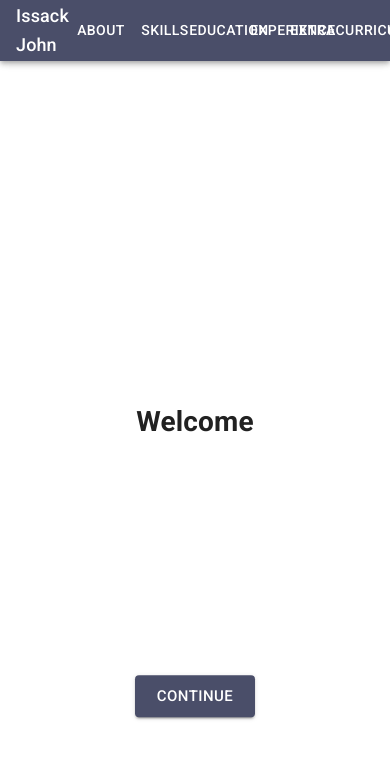
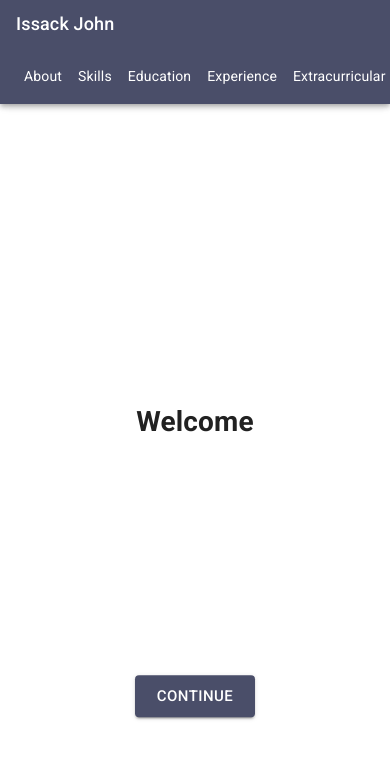
Before and after one commit to issackj1/react-site, a React (Create React App) app: page / in a window 390 px wide. Shown: the top 758 px of the page. Built offline with nearby package versions, Linux system fonts and the light colour scheme.

Commit message:
made main navbar responsive

```diff
--- a/src/components/NavBar.tsx
+++ b/src/components/NavBar.tsx
@@ -15,6 +15,17 @@ const useStyles = makeStyles((theme) => ({
 		'& > * + *': {
 			marginLeft: theme.spacing(2),
 		},
+	},
+	toolbar: {
+		flexWrap: 'wrap'
+	},
+	toolbarSecondary: {
+		justifyContent: "space-between",
+		overflowX: "auto"
+	},
+	toolbarLink: {
+		padding: theme.spacing(1),
+		flexShrink: 0,
 	},
 	menuButton: {
 		marginRight: theme.spacing(2),
@@ -59,17 +70,22 @@ export const NavBar: React.FC<Props> = ({ parallax }) => {
 	return (
 		<div className={ classes.root }>
 			<AppBar position="static">
-				<Toolbar variant={"dense"}>
+				<Toolbar variant={"dense"} className={classes.toolbar}>
 					<Typography variant="h6" className={ classes.title }>
 						<Link underline={ "none" } color={ "inherit" } href={ "/" }>
 							Issack John
 						</Link>
 					</Typography>
-					{ navLinks.map(({ title }, i) => <Button onClick={ () => parallax.scrollTo(i + 1) } key={ i }
-					                                        color="inherit" variant={"text"}>{ title }</Button>
+				</Toolbar>
+				<Toolbar className={classes.toolbarSecondary}>
+					{ navLinks.map(({ title }, i) => <Link noWrap
+					                                       className={classes.toolbarLink}
+					                                       onClick={ () => parallax.scrollTo(i + 1) }
+					                                       key={ i }
+					                                       color="inherit" variant={"text"}>{ title }</Link>
 					) }
-					<Button color={"inherit"} href={"/financialLiteracy"} variant={"text"}>Financial Literacy</Button>
-					<Button color={"inherit"} href={"/athena"} variant={"text"}>Athena</Button>
+					<Link noWrap className={classes.toolbarLink} color={"inherit"} href={"/financialLiteracy"} variant={"text"}>Financial Literacy</Link>
+					<Link nowrap className={classes.toolbarLink} color={"inherit"} href={"/athena"} variant={"text"}>Athena</Link>
 				</Toolbar>
 				<ScrollTop>
 					<Fab color="secondary" size="small" aria-label="scroll back to top">
```
Also changed, not shown: 1 other file (tests, documents, lock files or other folders).
